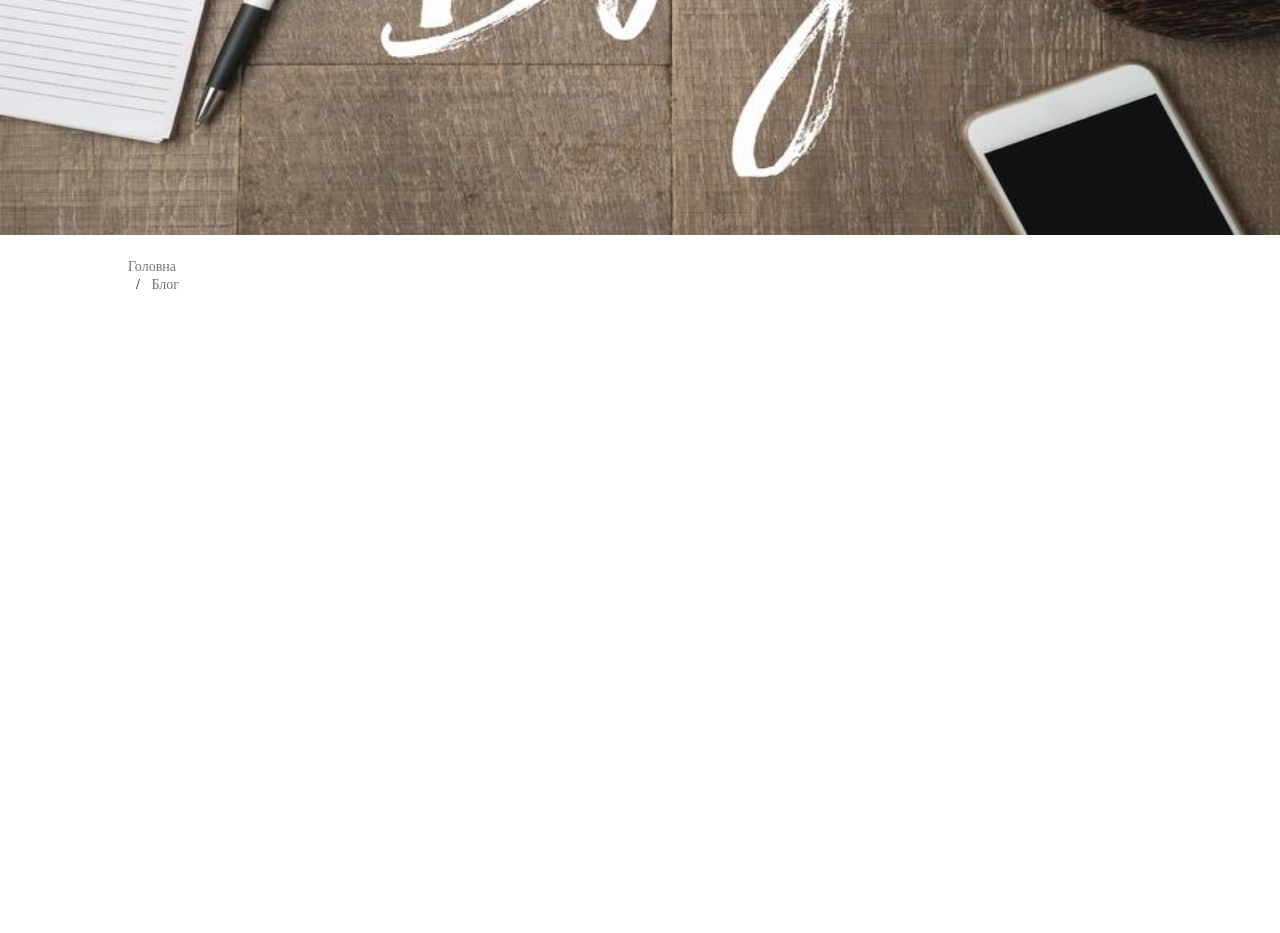
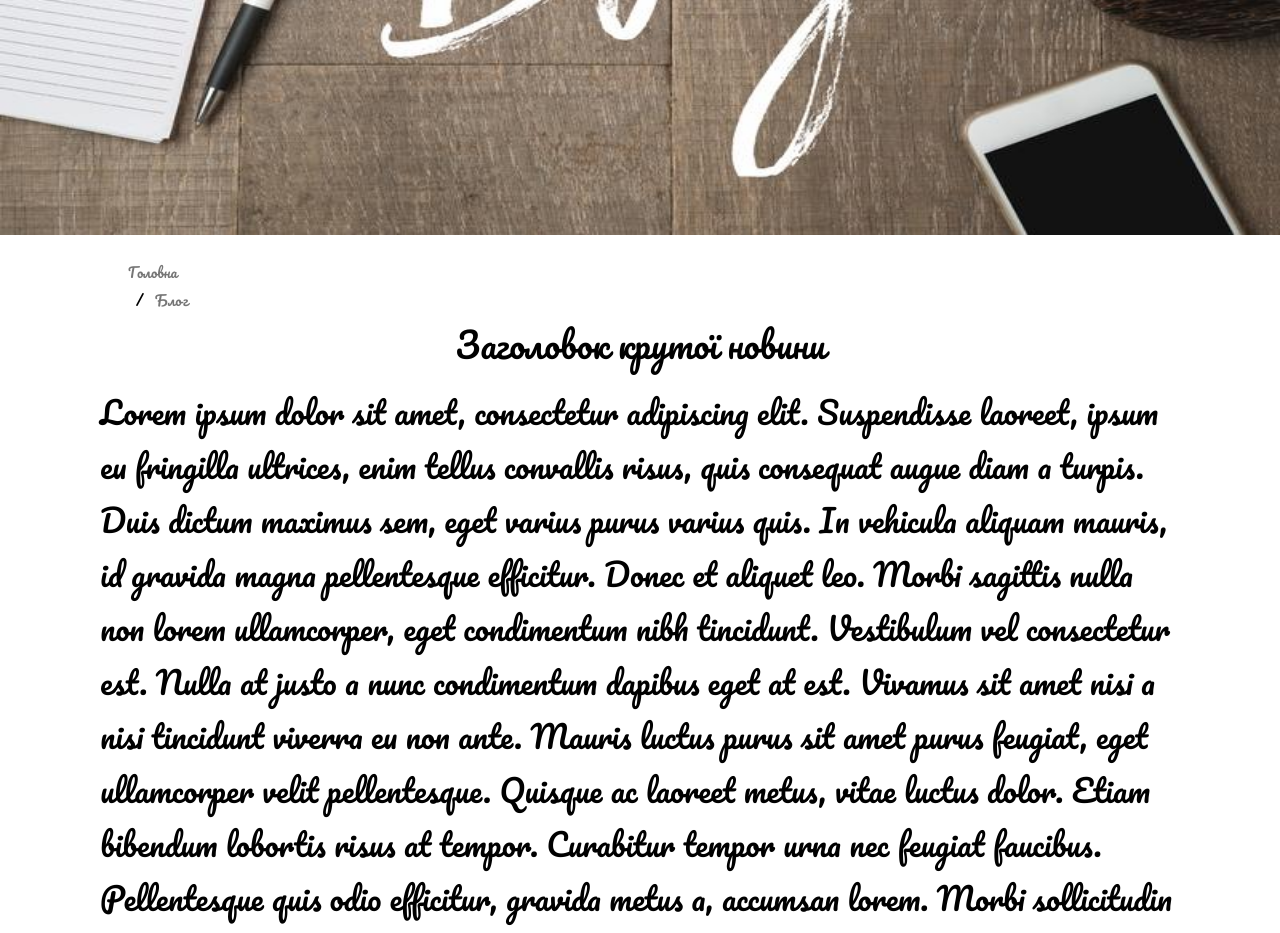
Before and after one commit to AnfFun/Layout1, a plain HTML site: page index.html in a window 1280 px wide. Shown: the part 863-1796 px from the top of the page. Before the commit the page ends 1163 px from the top, so only its background shows below. Drawn offline with nearby package versions, Linux system fonts and the light colour scheme.

```diff
--- a/css/global.css
+++ b/css/global.css
@@ -145,6 +145,7 @@ nav :visited {
 }
 
 ul.breadcrumb {
+    font-family: 'Pacifico', cursive;
     margin-left: 10%;
     list-style: none;
     width: 8%;
@@ -174,3 +175,25 @@ ul.breadcrumb li a:hover {
     color: #767676;
     text-decoration: none;
 }
+.BlogSection{
+    font-family: 'Pacifico', cursive;
+}
+.TitleBlog{
+    text-align: center;
+    font-size: 35px;
+    padding-bottom: 10px;
+}
+.ContentBlog{
+    font-size: 31px;
+    padding: 100px;
+    padding-top: 0;
+}
+.foot{
+    background-color: #767676;
+    height: 220px;
+    text-align: center;
+    padding-top: 90px;
+    color: rgba(255,255,255,0.71);
+    font-family: 'PT Sans', sans-serif;
+    font-size: 25px;
+}
--- a/index.html
+++ b/index.html
@@ -11,7 +11,9 @@
     <link rel="preconnect" href="https://fonts.googleapis.com">
     <link rel="preconnect" href="https://fonts.gstatic.com" crossorigin>
     <link href="https://fonts.googleapis.com/css2?family=Open+Sans&display=swap" rel="stylesheet">
-
+    <link rel="preconnect" href="https://fonts.googleapis.com">
+    <link rel="preconnect" href="https://fonts.gstatic.com" crossorigin>
+    <link href="https://fonts.googleapis.com/css2?family=PT+Sans&display=swap" rel="stylesheet">
     <link rel="stylesheet" href="css/global.css">
     <title>Блог</title>
 </head>
@@ -71,7 +73,54 @@
             <li><a href="#">Блог</a></li>
         </ul>
     </div>
+    <div class="BlogSection">
+        <div class="TitleBlog">
+            <span>Заголовок крутої новини</span>
+        </div>
+        <div class="ContentBlog">
+            Lorem ipsum dolor sit amet, consectetur adipiscing elit. Suspendisse laoreet,
+            ipsum eu fringilla ultrices, enim tellus convallis risus,
+            quis consequat augue diam a turpis. Duis dictum maximus sem, eget varius purus varius
+            quis. In vehicula aliquam mauris,
+            id gravida magna pellentesque efficitur. Donec et aliquet leo. Morbi sagittis nulla non
+            lorem ullamcorper, eget condimentum nibh tincidunt. Vestibulum vel consectetur est.
+            Nulla at justo a nunc condimentum dapibus eget at est. Vivamus sit amet nisi a nisi
+            tincidunt viverra eu non ante. Mauris luctus purus sit amet purus feugiat, eget
+            ullamcorper velit pellentesque. Quisque ac laoreet metus, vitae luctus dolor.
+
+            Etiam bibendum lobortis risus at tempor. Curabitur tempor urna nec feugiat faucibus.
+            Pellentesque quis odio efficitur, gravida metus a, accumsan lorem.
+            Morbi sollicitudin auctor lectus, vel sollicitudin diam mollis quis. Donec hendrerit,
+            quam sed gravida dictum, diam ligula tincidunt sem, vel mollis nulla massa ac tellus
+            . Suspendisse sit amet dui ac ligula faucibus ultricies. Sed non lectus quis massa
+            convallis ultrices vitae non purus.
+
+            Nullam ac sem et eros commodo sodales. Aenean id consectetur nibh. Integer orci erat,
+            aliquam mollis enim vel, pulvinar ullamcorper risus. Nam porttitor vel velit at facilisis.
+            Phasellus vel nisl eu lorem tempus suscipit. Vestibulum ullamcorper metus quam, nec maximus
+            urna viverra at. Nunc ut posuere lacus. Nunc eu dui et sapien porta fermentum nec quis enim.
+
+            In convallis leo et lacus scelerisque rutrum. Ut facilisis sed erat nec vulputate.
+            Nulla elementum urna ante, et laoreet mi posuere eu.
+            Integer vehicula ac odio a ultricies. Nullam viverra varius fringilla. Ut posuere
+            elit eget iaculis venenatis, tortor risus bibendum velit, eu tincidunt orci est nec lorem.
+            Nam sit amet mi facilisis, gravida magna eu, ultrices diam. Cras erat leo, fringilla at
+            est sit amet, porta iaculis justo. Aliquam ullamcorper nunc nec est euismod tempus.
+            Donec semper lorem vel turpis mollis, sit amet ultricies nisl facilisis. Duis in leo justo.
+            Aenean sagittis hendrerit nibh ac faucibus.
+            Vivamus iaculis eros odio, non rhoncus ipsum mollis vel. Donec scelerisque nisl ex, sit amet
+            vehicula dui pretium et. Duis condimentum diam at lectus tincidunt scelerisque. Duis id sapien
+            quis eros placerat sollicitudin. Morbi vel dolor elit. Ut congue nibh erat, eu semper dolor
+            interdum et. Proin urna nulla, efficitur id neque id, cursus ornare mi.
+        </div>
+    </div>
 </section>
+<footer>
+    <div class="foot">
+        © 2022–2022<br>
+        CoolNews@gil.com
+    </div>
+</footer>
 </body>
 <script src="js/slider.js"></script>
 </html>
```
